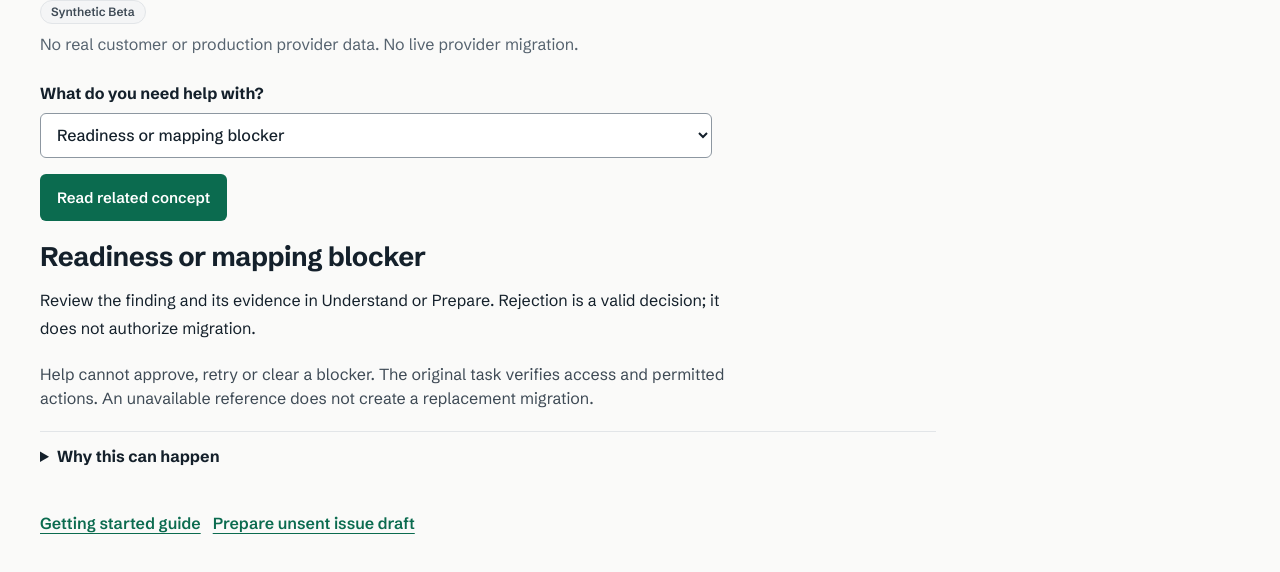
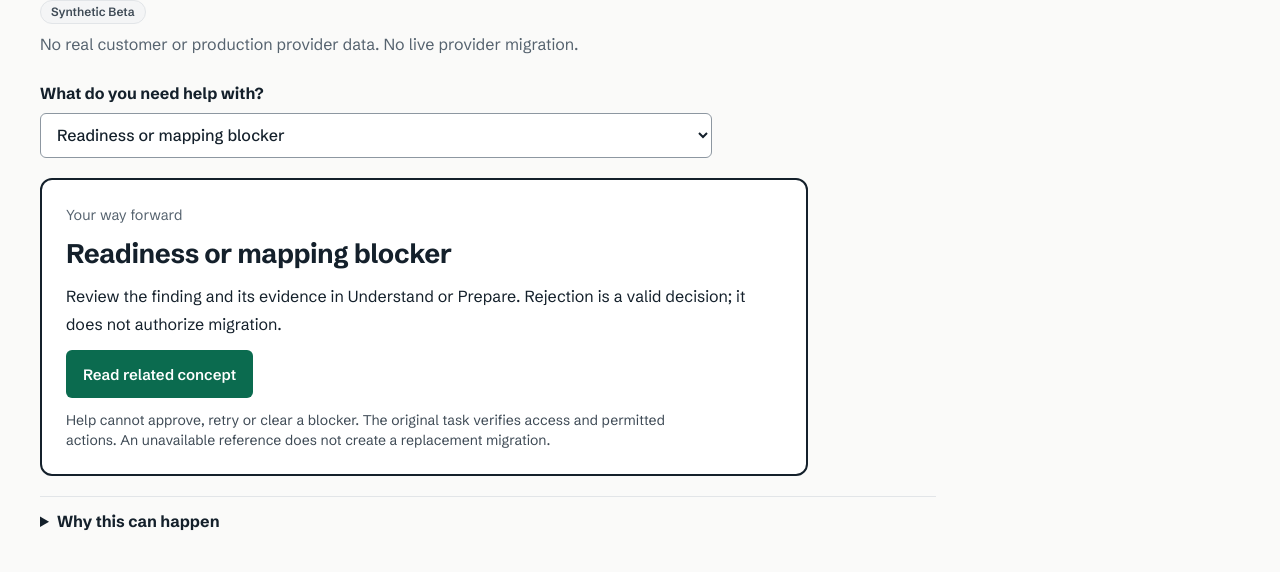
Before and after one commit to JEMathew/movers-and-ledgers, a Next.js app in the folder apps/web/: page /support in a window 1280 px wide. Shown: the part 228-800 px from the top of the page. Built offline with nearby package versions, Linux system fonts and the light colour scheme; no server answers.

Commit message:
feat(web): Help answers as one recovery card with its single action
Co-Authored-By: Claude Opus 5.5 <noreply@anthropic.com>
Claude-Session: https://claude.ai/code/session_011Rdxj7etdqG14zUJcubgxj

```diff
--- a/apps/web/app/v2-surfaces.css
+++ b/apps/web/app/v2-surfaces.css
@@ -24,3 +24,8 @@
 .evidence-result[data-result="ok"]::before { background: var(--v2-accent); }
 .evidence-result[data-result="stop"] { color: var(--v2-blocked-fg); }
 .evidence-result[data-result="stop"]::before { background: var(--v2-critical); border-radius: 1px; }
+
+/* Help: the selected issue reads as one recovery card with its single action. */
+.v2-help-answer { display: grid; gap: 12px; padding: 24px; background: var(--v2-surface); border: 2px solid var(--v2-ink); border-radius: var(--v2-radius-container); }
+.v2-help-answer .type-section { margin: 0; }
+@media (max-width: 640px) { .v2-help-answer { padding: 20px; } .v2-help-answer .button { width: 100%; justify-content: center; } }
--- a/apps/web/components/public-surfaces/Support.tsx
+++ b/apps/web/components/public-surfaces/Support.tsx
@@ -32,11 +32,11 @@ function SupportContent() {
   const related = contextQuery({ session: context.session, stage: context.stage ?? String(issuePhase) });
   return <Surface compact eyebrow="Help" title="Find a safe next step." intro="Choose one issue for self-service guidance; no support ticket is submitted here.">
     {context.stage !== undefined && <p className="text-secondary"><strong>{phases[Number(context.stage)].name} help:</strong> {phaseHelp[Number(context.stage)].text}</p>}
-    <div className="max-w-2xl"><Select label="What do you need help with?" value={selected} onChange={e => setSelected(Number(e.target.value))}>{help.map((h, i) => <option key={h.name} value={i}>{h.name}</option>)}</Select><Link className="button mt-4" href={route}>{context.session ? `Open ${phases[issuePhase].name} for this issue` : "Read related concept"}</Link></div>
-    <section className="max-w-3xl"><h2 className="type-section">{item.name}</h2><p className="mt-3 leading-7">{item.action}</p></section>
-    <p className="text-secondary">Help cannot approve, retry or clear a blocker. The original task verifies access and permitted actions. An unavailable reference does not create a replacement migration.</p>
+    <div className="max-w-2xl"><Select label="What do you need help with?" value={selected} onChange={e => setSelected(Number(e.target.value))}>{help.map((h, i) => <option key={h.name} value={i}>{h.name}</option>)}</Select></div>
+    <section className="v2-help-answer max-w-3xl" aria-labelledby="help-answer-title"><p className="v2-next-label">Your way forward</p><h2 id="help-answer-title" className="type-section">{item.name}</h2><p className="leading-7">{item.action}</p><div><Link className="button" href={route}>{context.session ? `Open ${phases[issuePhase].name} for this issue` : "Read related concept"}</Link></div>
+    <p className="text-sm text-secondary">Help cannot approve, retry or clear a blocker. The original task verifies access and permitted actions. An unavailable reference does not create a replacement migration.</p></section>
     <details className="public-disclosure"><summary>Why this can happen</summary><div className="public-detail"><p>{item.why}</p>{context.session && <p className="break-words">Reference: {context.session}. Context only, not proof of ownership or current state.</p>}</div></details>
-    <div className="flex flex-wrap gap-3">{origin ? <Link className="public-text-link" href={origin}>Return to original task</Link> : <Link className="public-text-link" href="/guide#start-here">Getting started guide</Link>}{context.session && <Link className="public-text-link" href={`/learn?${related}#${topic}`}>Learn about this step</Link>}<Link className="public-text-link" href={`/feedback?kind=issue&${contextQuery(context)}`}>Prepare unsent issue draft</Link></div>
+    <div className="flex flex-wrap gap-3">{origin ? <Link className="public-text-link" href={origin}>Return to original task</Link> : <Link className="public-text-link" href="/guide#start-here">How it works</Link>}{context.session && <Link className="public-text-link" href={`/learn?${related}#${topic}`}>Learn about this step</Link>}<Link className="public-text-link" href={`/feedback?kind=issue&${contextQuery(context)}`}>Prepare unsent issue draft</Link></div>
     <nav className="flex flex-wrap gap-3" aria-label="Related help references"><Link className="public-text-link" href={`/guide#${item.guide}`}>Task instructions</Link><Link className="public-text-link" href="/trust#financial-controls">Controls and human approvals</Link>{selected === 1 && <Link className="public-text-link" href="/guide#reconsideration">Reconsider a rejected mapping</Link>}</nav>
     <details className="public-disclosure"><summary>Interrupted, blocked or uncertain result?</summary><div className="public-detail"><p>If a response is missing, return to the original task and read its current state first. A failed response is not proof that a decision or financial write failed. Never create a fresh posting key or repeat consent to resolve uncertainty.</p><p>Use only the task’s permitted recovery: an existing same-intent request or a recorded checkpoint. Rejected, unsupported and exhausted recovery stays blocked. Help cannot clear it, and no action runs automatically.</p><p>If access expired, sign in again for the same destination. If the migration is unavailable, check your owned reference; do not replace it with a sample.</p></div></details>
     <p className="text-secondary">Self-service only; no staffed support team or response-time commitment.</p>
```
